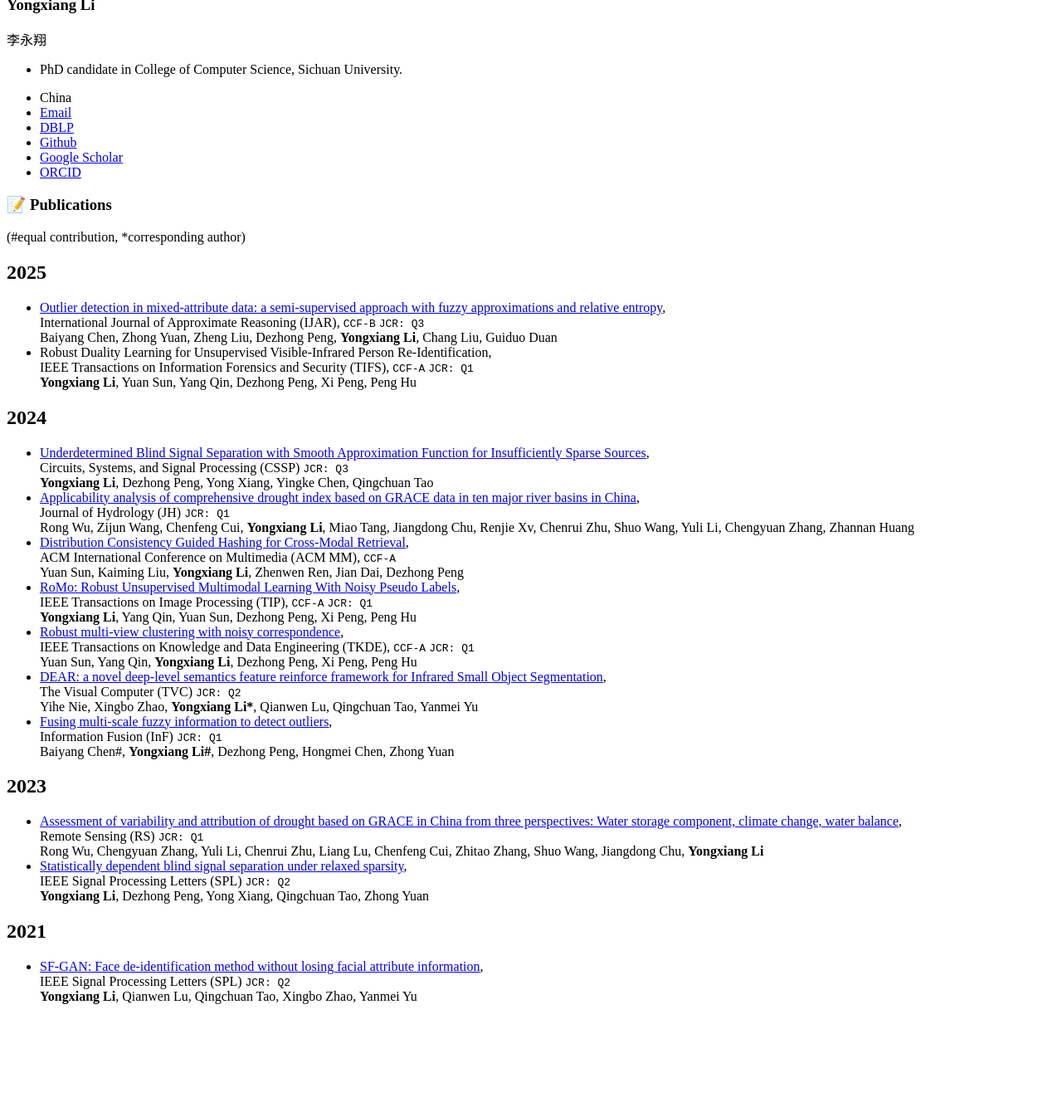
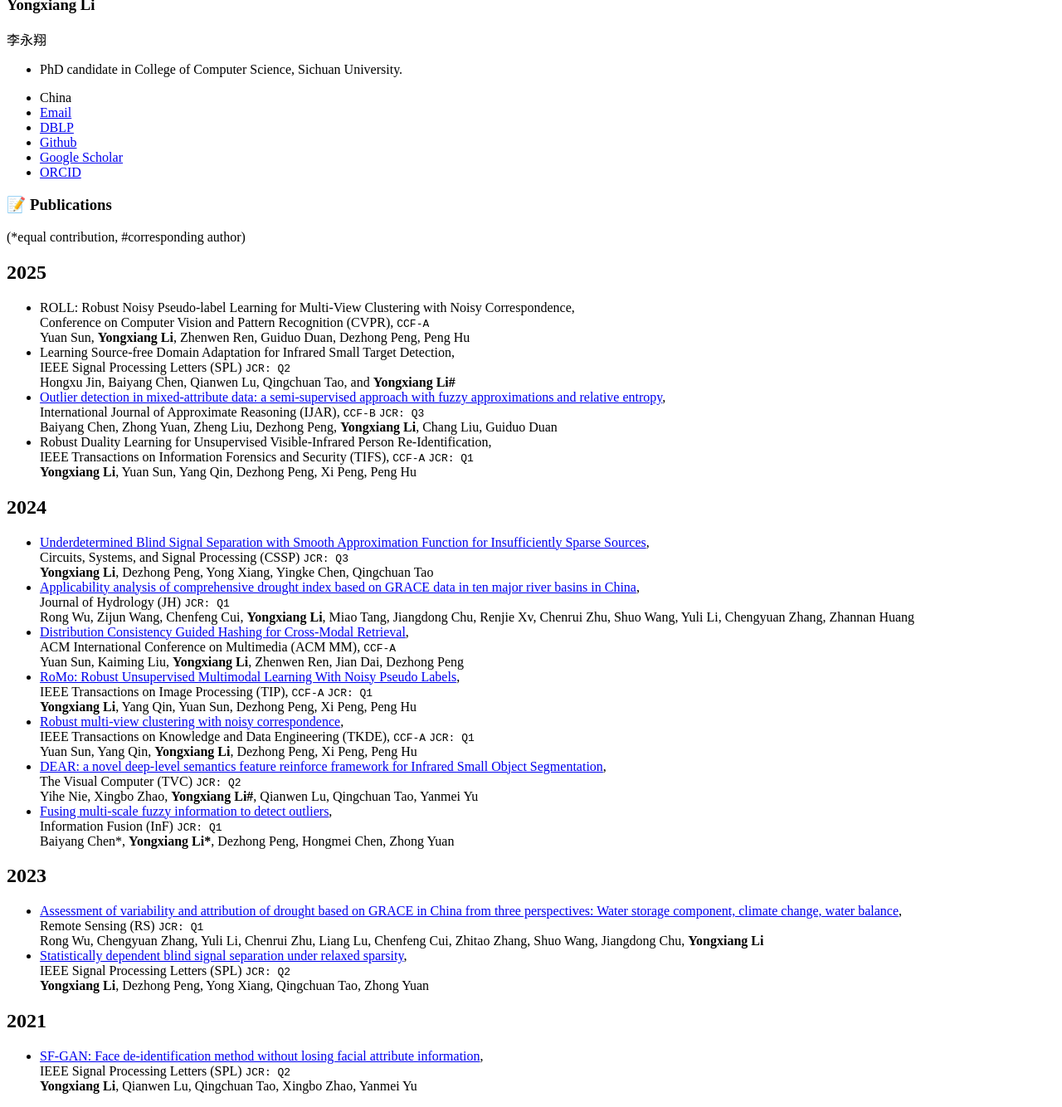
Before and after one commit to LYXRhythm/liyongxiang.github.io, a Jekyll site: the page built from _pages/includes/pub.md, in a window 1280 px wide and 1400 px high, scrolled down 464 px, cut to the strip 66-1400 px from the top of the window. Shown: the whole strip at 83% size. Built offline with Jekyll 4.4.1, drawn with Linux system fonts in a browser that asks for light colours; our own code applies the rules of GitHub Pages for plain Markdown files; before the commit the page ends 1756 px from its top, so only the background shows below that.

Commit message:
Update pub.md

```diff
--- a/_pages/includes/pub.md
+++ b/_pages/includes/pub.md
@@ -1,8 +1,10 @@
 
 # 📝 Publications
-(#equal contribution, *corresponding author)
+(*equal contribution, #corresponding author)
 
 ## 2025
+- ROLL: Robust Noisy Pseudo-label Learning for Multi-View Clustering with Noisy Correspondence, <br> Conference on Computer Vision and Pattern Recognition (CVPR), `CCF-A` <br> Yuan Sun, **Yongxiang Li**, Zhenwen Ren, Guiduo Duan, Dezhong Peng, Peng Hu
+- Learning Source-free Domain Adaptation for Infrared Small Target Detection, <br> IEEE Signal Processing Letters (SPL) `JCR: Q2` <br> Hongxu Jin, Baiyang Chen, Qianwen Lu, Qingchuan Tao, and **Yongxiang Li#**
 - [Outlier detection in mixed-attribute data: a semi-supervised approach with fuzzy approximations and relative entropy](https://www.sciencedirect.com/science/article/abs/pii/S0888613X25000143?CMX_ID=&SIS_ID=&dgcid=STMJ_219742_AUTH_SERV_PA&utm_acid=245378301&utm_campaign=STMJ_219742_AUTH_SERV_PA&utm_in=DM539090&utm_medium=email&utm_source=AC_), <br> International Journal of Approximate Reasoning (IJAR), `CCF-B` `JCR: Q3` <br> Baiyang Chen,
 Zhong Yuan, Zheng Liu, Dezhong Peng, **Yongxiang Li**, Chang Liu, Guiduo Duan
 - Robust Duality Learning for Unsupervised Visible-Infrared Person Re-Identification, <br> IEEE Transactions on Information Forensics and Security (TIFS), `CCF-A` `JCR: Q1` <br> **Yongxiang Li**, Yuan Sun, Yang Qin, Dezhong Peng, Xi Peng, Peng Hu
@@ -13,8 +15,8 @@ Zhong Yuan, Zheng Liu, Dezhong Peng, **Yongxiang Li**, Chang Liu, Guiduo Duan
 - [Distribution Consistency Guided Hashing for Cross-Modal Retrieval](https://dl.acm.org/doi/abs/10.1145/3664647.3680633), <br> ACM International Conference on Multimedia (ACM MM), `CCF-A` <br> Yuan Sun, Kaiming Liu, **Yongxiang Li**, Zhenwen Ren, Jian Dai, Dezhong Peng
 - [RoMo: Robust Unsupervised Multimodal Learning With Noisy Pseudo Labels](https://ieeexplore.ieee.org/abstract/document/10653726), <br> IEEE Transactions on Image Processing (TIP), `CCF-A` `JCR: Q1` <br> **Yongxiang Li**, Yang Qin, Yuan Sun, Dezhong Peng, Xi Peng, Peng Hu
 - [Robust multi-view clustering with noisy correspondence](https://ieeexplore.ieee.org/abstract/document/10595464), <br> IEEE Transactions on Knowledge and Data Engineering (TKDE), `CCF-A` `JCR: Q1` <br> Yuan Sun, Yang Qin, **Yongxiang Li**, Dezhong Peng, Xi Peng, Peng Hu
-- [DEAR: a novel deep-level semantics feature reinforce framework for Infrared Small Object Segmentation](https://link.springer.com/article/10.1007/s00371-024-03499-9), <br> The Visual Computer (TVC) `JCR: Q2` <br> Yihe Nie, Xingbo Zhao, **Yongxiang Li\***, Qianwen Lu, Qingchuan Tao, Yanmei Yu
-- [Fusing multi-scale fuzzy information to detect outliers](https://www.sciencedirect.com/science/article/pii/S1566253523004499), <br> Information Fusion (InF) `JCR: Q1` <br> Baiyang Chen#, **Yongxiang Li#**, Dezhong Peng, Hongmei Chen, Zhong Yuan
+- [DEAR: a novel deep-level semantics feature reinforce framework for Infrared Small Object Segmentation](https://link.springer.com/article/10.1007/s00371-024-03499-9), <br> The Visual Computer (TVC) `JCR: Q2` <br> Yihe Nie, Xingbo Zhao, **Yongxiang Li#**, Qianwen Lu, Qingchuan Tao, Yanmei Yu
+- [Fusing multi-scale fuzzy information to detect outliers](https://www.sciencedirect.com/science/article/pii/S1566253523004499), <br> Information Fusion (InF) `JCR: Q1` <br> Baiyang Chen*, **Yongxiang Li\***, Dezhong Peng, Hongmei Chen, Zhong Yuan
 
 ## 2023
 - [Assessment of variability and attribution of drought based on GRACE in China from three perspectives: Water storage component, climate change, water balance](https://www.mdpi.com/2072-4292/15/18/4426), <br> Remote Sensing (RS) `JCR: Q1` <br> Rong Wu, Chengyuan Zhang, Yuli Li, Chenrui Zhu, Liang Lu, Chenfeng Cui, Zhitao Zhang, Shuo Wang, Jiangdong Chu, **Yongxiang Li**
```
